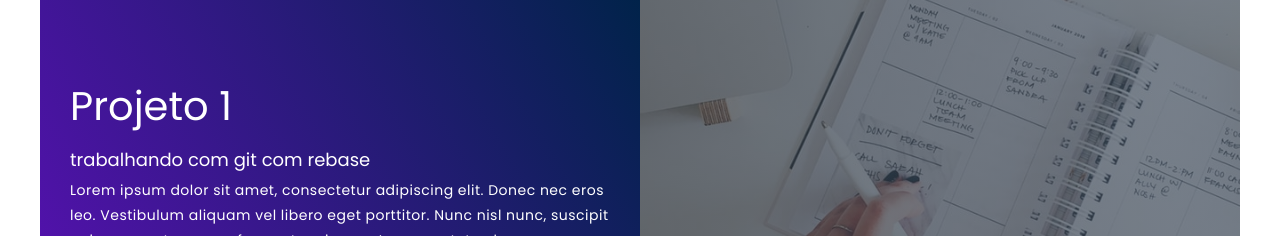
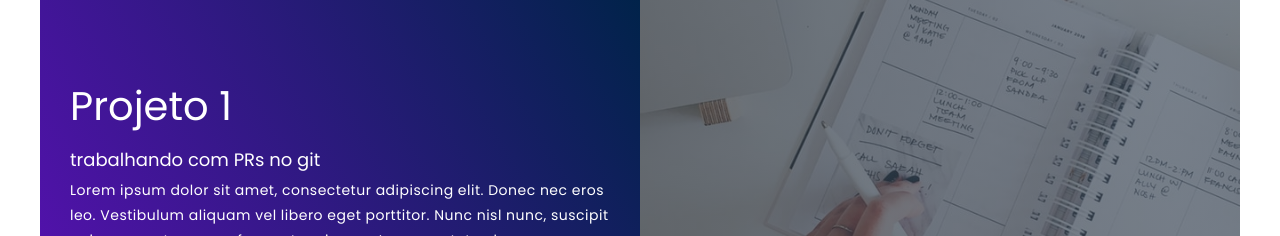
Before and after one commit to greisYOQ/portifolio-base, a plain HTML site: page index.html in a window 1280 px wide. Shown: the part 1186-1422 px from the top of the page. Drawn offline with Linux system fonts and the light colour scheme.

Commit message:
modificate project 1 using PRs

```diff
--- a/index.html
+++ b/index.html
@@ -29,7 +29,7 @@
                 <div class="project-item">
                     <div class="project-info">
                         <h1>Projeto 1</h1>
-                        <h2>trabalhando com git com rebase</h2>
+                        <h2>trabalhando com PRs no git</h2>
                         <p>Lorem ipsum dolor sit amet, consectetur adipiscing elit. Donec nec eros leo. Vestibulum
                             aliquam vel libero eget porttitor. Nunc nisl nunc, suscipit quis quam ut, congue fermentum
                             ipsum. In consectetur, leo a accumsan eleifend, tortor leo eleifend nunc, sed pulvinar neque
```
